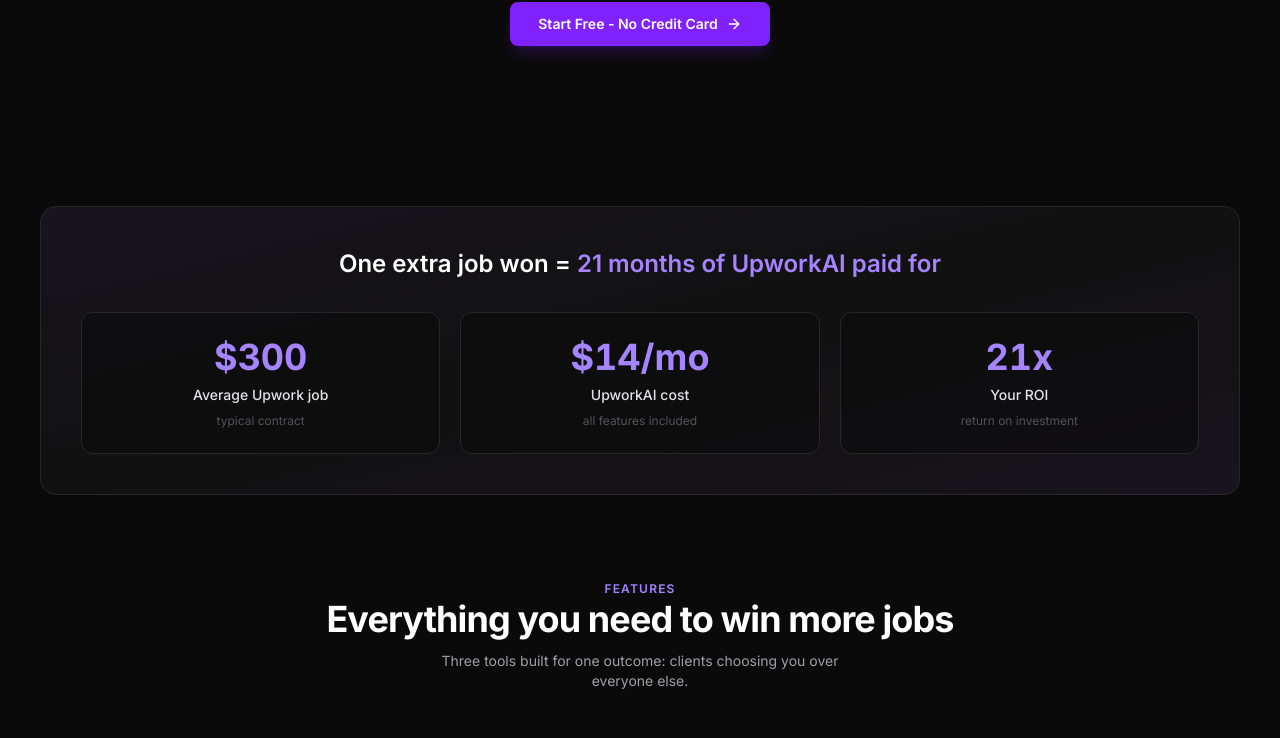
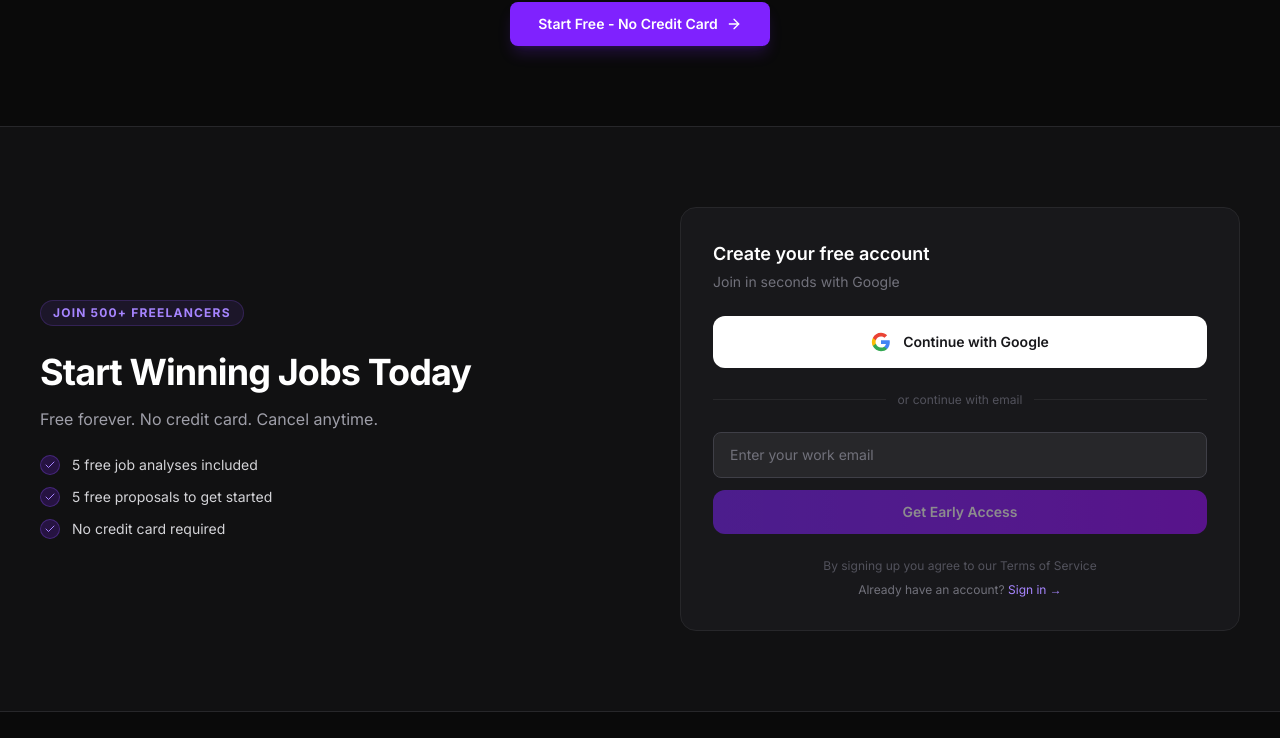
Before and after one commit to Arham456/upworkai, a Next.js app: page / in a window 1280 px wide. Shown: the part 1359-2097 px from the top of the page. Built offline with nearby package versions, Linux system fonts and the light colour scheme; no server answers.

Commit message:
add signup section with Google and email waitlist

```diff
--- /dev/null
+++ b/app/api/waitlist/route.ts
@@ -0,0 +1,23 @@
+import { NextRequest, NextResponse } from "next/server";
+import { prisma } from "@/lib/prisma";
+
+export async function POST(request: NextRequest) {
+  try {
+    const body = await request.json() as { email?: string };
+    const email = body.email?.trim().toLowerCase();
+
+    if (!email || !email.includes("@")) {
+      return NextResponse.json({ error: "Valid email required" }, { status: 400 });
+    }
+
+    await prisma.waitlist.upsert({
+      where: { email },
+      update: {},
+      create: { email },
+    });
+
+    return NextResponse.json({ success: true });
+  } catch {
+    return NextResponse.json({ error: "Something went wrong" }, { status: 500 });
+  }
+}
--- a/app/page.tsx
+++ b/app/page.tsx
@@ -159,6 +159,160 @@
     <span ref={ref}>
       {prefix}{count}{suffix}
     </span>
+  );
+}
+
+function SignupSection({ status }: { status: string }) {
+  const [email, setEmail] = useState("");
+  const [waitlistState, setWaitlistState] = useState<"idle" | "loading" | "success" | "error">("idle");
+
+  async function handleWaitlist(e: React.FormEvent) {
+    e.preventDefault();
+    if (!email.trim() || waitlistState === "loading") return;
+    setWaitlistState("loading");
+    try {
+      const res = await fetch("/api/waitlist", {
+        method: "POST",
+        headers: { "Content-Type": "application/json" },
+        body: JSON.stringify({ email }),
+      });
+      if (!res.ok) throw new Error();
+      setWaitlistState("success");
+    } catch {
+      setWaitlistState("error");
+    }
+  }
+
+  return (
+    <section className="border-y border-zinc-800 bg-zinc-900/50 py-20">
+      <div className="max-w-7xl mx-auto px-4 sm:px-10">
+        <div className="grid grid-cols-1 md:grid-cols-2 gap-12 md:gap-20 items-center">
+          {/* Left side */}
+          <motion.div
+            initial={{ opacity: 0, x: -24 }}
+            whileInView={{ opacity: 1, x: 0 }}
+            viewport={{ once: true }}
+            transition={{ duration: 0.6 }}
+            className="space-y-6"
+          >
+            <span className="inline-flex items-center gap-2 rounded-full bg-violet-500/10 border border-violet-500/20 px-3 py-1 text-xs font-bold text-violet-400 uppercase tracking-widest">
+              Join 500+ Freelancers
+            </span>
+            <div className="space-y-3">
+              <h2 className="text-3xl sm:text-4xl font-bold text-white tracking-tight leading-tight">
+                Start Winning Jobs Today
+              </h2>
+              <p className="text-zinc-400 text-base">
+                Free forever. No credit card. Cancel anytime.
+              </p>
+            </div>
+            <ul className="space-y-3">
+              {[
+                "5 free job analyses included",
+                "5 free proposals to get started",
+                "No credit card required",
+              ].map((point) => (
+                <li key={point} className="flex items-center gap-3 text-sm text-zinc-300">
+                  <span className="flex h-5 w-5 shrink-0 items-center justify-center rounded-full bg-violet-600/20 border border-violet-500/30">
+                    <Check className="w-3 h-3 text-violet-400" />
+                  </span>
+                  {point}
+                </li>
+              ))}
+            </ul>
+          </motion.div>
+
+          {/* Right side — signup card */}
+          <motion.div
+            initial={{ opacity: 0, x: 24 }}
+            whileInView={{ opacity: 1, x: 0 }}
+            viewport={{ once: true }}
+            transition={{ duration: 0.6, delay: 0.1 }}
+          >
+            <div className="rounded-2xl border border-zinc-800 bg-zinc-900 p-8 space-y-6">
+              <div className="space-y-1">
+                <h3 className="text-lg font-semibold text-white">Create your free account</h3>
+                <p className="text-sm text-zinc-500">Join in seconds with Google</p>
+              </div>
+
+              {/* Google button */}
+              <button
+                onClick={() => signIn("google")}
+                disabled={status === "loading"}
+                className="w-full flex items-center justify-center gap-3 rounded-xl bg-white hover:bg-zinc-100 py-4 text-sm font-semibold text-zinc-900 transition-colors disabled:opacity-60"
+              >
+                <svg className="w-5 h-5" viewBox="0 0 24 24">
+                  <path fill="#4285F4" d="M22.56 12.25c0-.78-.07-1.53-.2-2.25H12v4.26h5.92c-.26 1.37-1.04 2.53-2.21 3.31v2.77h3.57c2.08-1.92 3.28-4.74 3.28-8.09z"/>
+                  <path fill="#34A853" d="M12 23c2.97 0 5.46-.98 7.28-2.66l-3.57-2.77c-.98.66-2.23 1.06-3.71 1.06-2.86 0-5.29-1.93-6.16-4.53H2.18v2.84C3.99 20.53 7.7 23 12 23z"/>
+                  <path fill="#FBBC05" d="M5.84 14.09c-.22-.66-.35-1.36-.35-2.09s.13-1.43.35-2.09V7.07H2.18C1.43 8.55 1 10.22 1 12s.43 3.45 1.18 4.93l3.66-2.84z"/>
+                  <path fill="#EA4335" d="M12 5.38c1.62 0 3.06.56 4.21 1.64l3.15-3.15C17.45 2.09 14.97 1 12 1 7.7 1 3.99 3.47 2.18 7.07l3.66 2.84c.87-2.6 3.3-4.53 6.16-4.53z"/>
+                </svg>
+                Continue with Google
+              </button>
+
+              {/* Divider */}
+              <div className="flex items-center gap-3">
+                <div className="flex-1 h-px bg-zinc-800" />
+                <span className="text-xs text-zinc-600">or continue with email</span>
+                <div className="flex-1 h-px bg-zinc-800" />
+              </div>
+
+              {/* Email form */}
+              <form onSubmit={handleWaitlist} className="space-y-3">
+                {waitlistState === "success" ? (
+                  <motion.div
+                    initial={{ opacity: 0, scale: 0.96 }}
+                    animate={{ opacity: 1, scale: 1 }}
+                    className="flex items-center gap-3 rounded-xl border border-emerald-500/30 bg-emerald-500/10 px-4 py-4"
+                  >
+                    <Check className="w-4 h-4 text-emerald-400 shrink-0" />
+                    <p className="text-sm text-emerald-400">
+                      You&apos;re on the list! We&apos;ll be in touch.
+                    </p>
+                  </motion.div>
+                ) : (
+                  <>
+                    <input
+                      type="email"
+                      value={email}
+                      onChange={(e) => setEmail(e.target.value)}
+                      placeholder="Enter your work email"
+                      className="w-full rounded-lg border border-zinc-700 bg-zinc-800 px-4 py-3 text-sm text-white placeholder-zinc-500 focus:border-violet-500 focus:outline-none transition-colors"
+                    />
+                    <button
+                      type="submit"
+                      disabled={!email.trim() || waitlistState === "loading"}
+                      className="w-full rounded-xl bg-gradient-to-r from-violet-600 to-purple-600 hover:from-violet-500 hover:to-purple-500 py-3 text-sm font-semibold text-white transition-all disabled:opacity-50 disabled:cursor-not-allowed"
+                    >
+                      {waitlistState === "loading" ? "Joining..." : "Get Early Access"}
+                    </button>
+                    {waitlistState === "error" && (
+                      <p className="text-xs text-red-400 text-center">Something went wrong. Try again.</p>
+                    )}
+                  </>
+                )}
+              </form>
+
+              {/* Footer links */}
+              <div className="space-y-2 text-center">
+                <p className="text-xs text-zinc-600">
+                  By signing up you agree to our Terms of Service
+                </p>
+                <p className="text-xs text-zinc-500">
+                  Already have an account?{" "}
+                  <button
+                    onClick={() => signIn("google")}
+                    className="text-violet-400 hover:text-violet-300 transition-colors"
+                  >
+                    Sign in &rarr;
+                  </button>
+                </p>
+              </div>
+            </div>
+          </motion.div>
+        </div>
+      </div>
+    </section>
   );
 }
 
@@ -391,6 +545,9 @@
             </motion.button>
           </motion.div>
         </section>
+
+        {/* -- Signup Section --------------------------------- */}
+        <SignupSection status={status} />
 
         {/* -- Value Banner ----------------------------------- */}
         <section className="max-w-7xl mx-auto px-4 sm:px-10 py-20">
```
Also changed, not shown: 1 other file (tests, documents, lock files or other folders).
